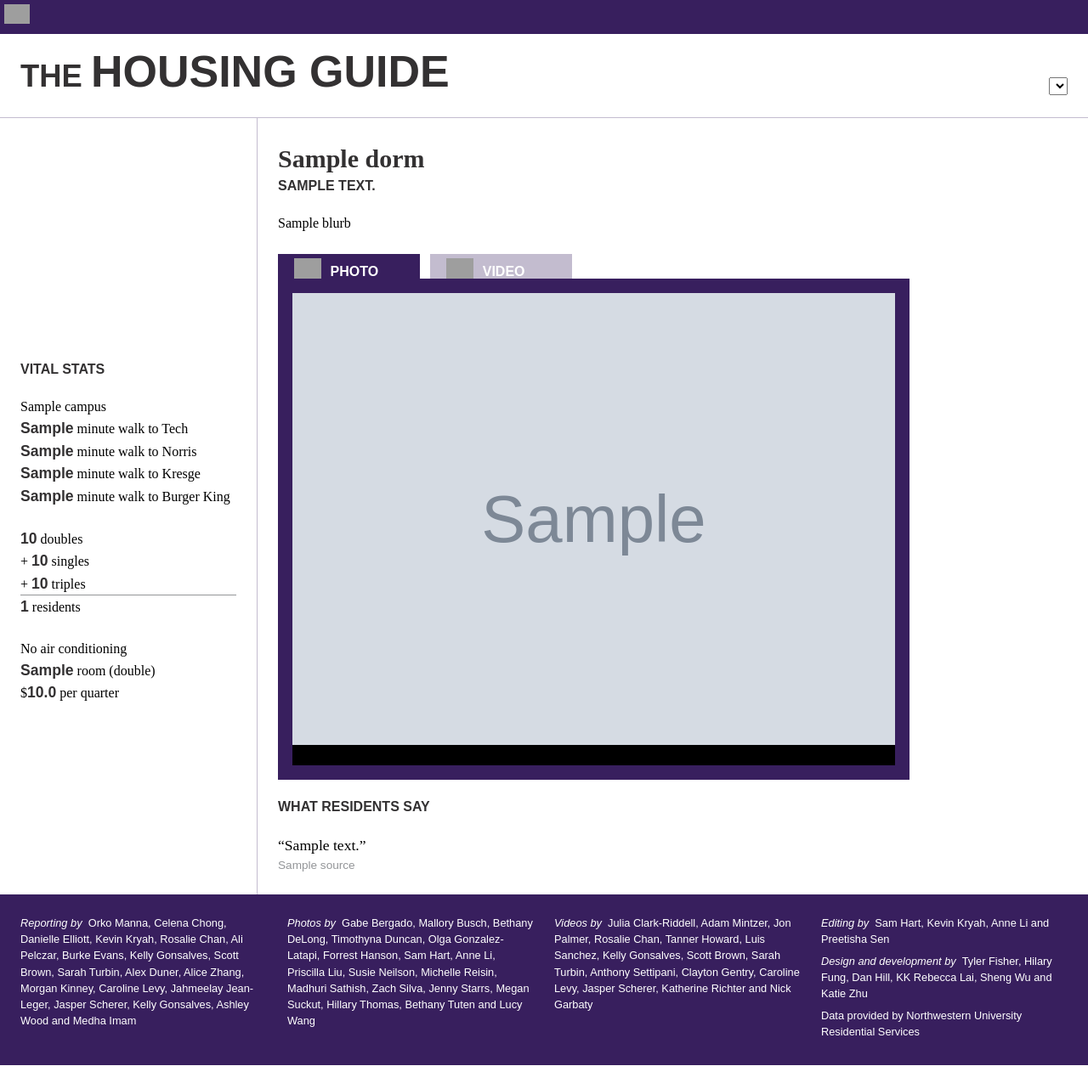
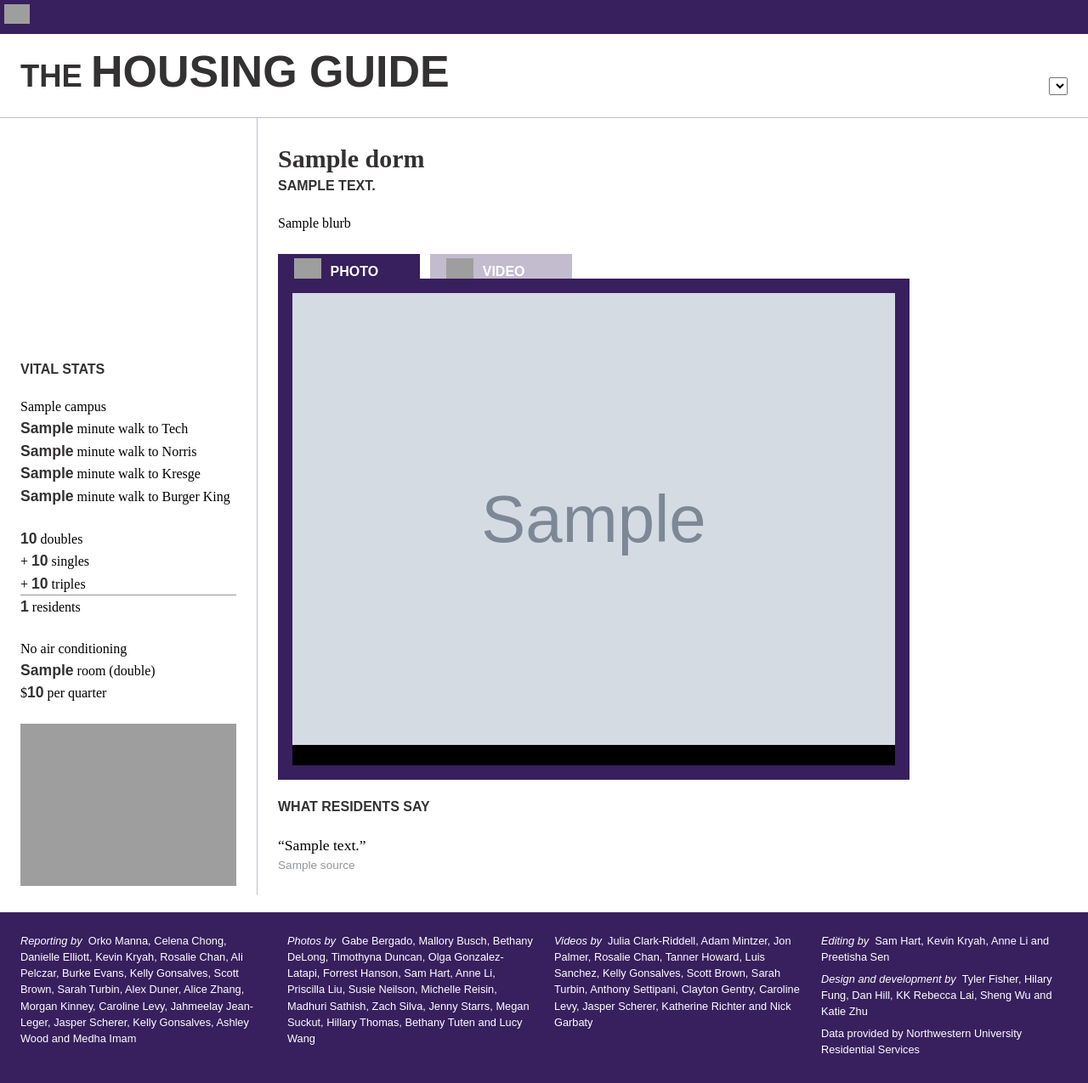
Before and after one commit to northbynorthwestern/2016-housing-guide, a Flask app: template templates/detail.html in a window 1280 px wide. Shown: the whole page at 85% size. Before the commit the page ends 1254 px from the top, so only its background shows below. Run offline with Flask 2, Linux system fonts and the light colour scheme; the template is opened without the code that fills it: most values are stand-ins (such as "Sample title", 1, 10 or a date in 2020); grey boxes marked "Sample" are stand-in pictures; lists and menus that the app fills with data are empty; a map, chart or similar area stays blank; some libraries are stand-ins or nearby versions; grey boxes are pictures that could not be loaded.

Commit message:
map fixes and putting the box in just in case

```diff
--- a/sass/_detail.scss
+++ b/sass/_detail.scss
@@ -101,9 +101,3 @@
 		width: 50%;
 	}
 }
-
-// Room Size
-#detail-sidebar-container img {
-	width: 50%;
-	margin-left: 25%;
-}
--- a/templates/detail.html
+++ b/templates/detail.html
@@ -156,7 +156,10 @@
             {% if dorm.room_dimensions %}
             <p class="body-text"><span class="number"> {{dorm.room_dimensions}}</span> room (double)</p>
             {% endif %}
-            <p class="body-text">$<span class="number">{{dorm.cost|float}}</span> per quarter</p>
+            <p class="body-text">$<span class="number">{{dorm.cost}}</span> per quarter</p>
+            <div class="ad padding-top">
+              <a href="http://rezessentials.com" target="_blank"><img src="http://nbn-housing.s3.amazonaws.com/static/img/rezessentials-box.jpg"></a>
+            </div>
           </div>
         </div>
         </div>
--- a/www/css/app.sass.css
+++ b/www/css/app.sass.css
@@ -2848,10 +2848,6 @@ p.credit {
     #small-map {
       width: 50%; } }
 
-#detail-sidebar-container img {
-  width: 50%;
-  margin-left: 25%; }
-
 /* chosen css */
 /* @group Base */
 .chzn-container {
--- a/www/css/style.sass.css
+++ b/www/css/style.sass.css
@@ -2848,10 +2848,6 @@ p.credit {
     #small-map {
       width: 50%; } }
 
-#detail-sidebar-container img {
-  width: 50%;
-  margin-left: 25%; }
-
 /* chosen css */
 /* @group Base */
 .chzn-container {
--- a/www/js/detail.js
+++ b/www/js/detail.js
@@ -7,7 +7,8 @@
     maxBounds: [
       [42.07095890994855, -87.65922546386719],
       [42.039094188385945, -87.69158363342285]
-    ]
+    ],
+    scrollWheelZoom: false
   }).setView([42.05504447993239,-87.6753830909729], 16);
   L.tileLayer.provider('MapQuestOpen.OSM').addTo(map);
 
```
Also changed, not shown: www/css/style.sass.1400546905.css (renamed from www/css/style.sass.1400546806.css).
